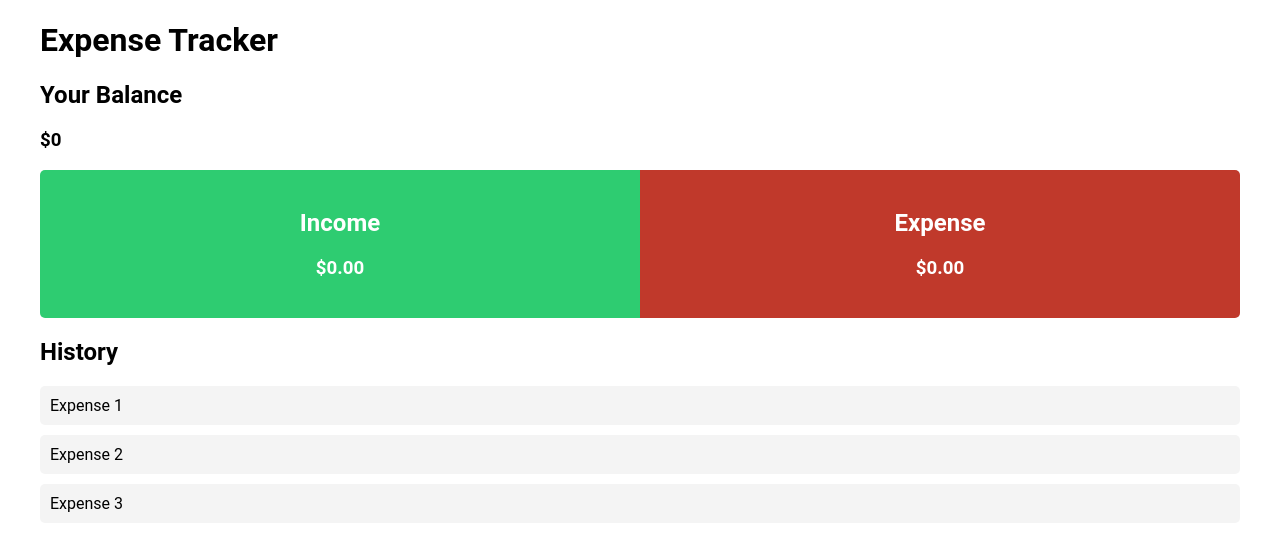
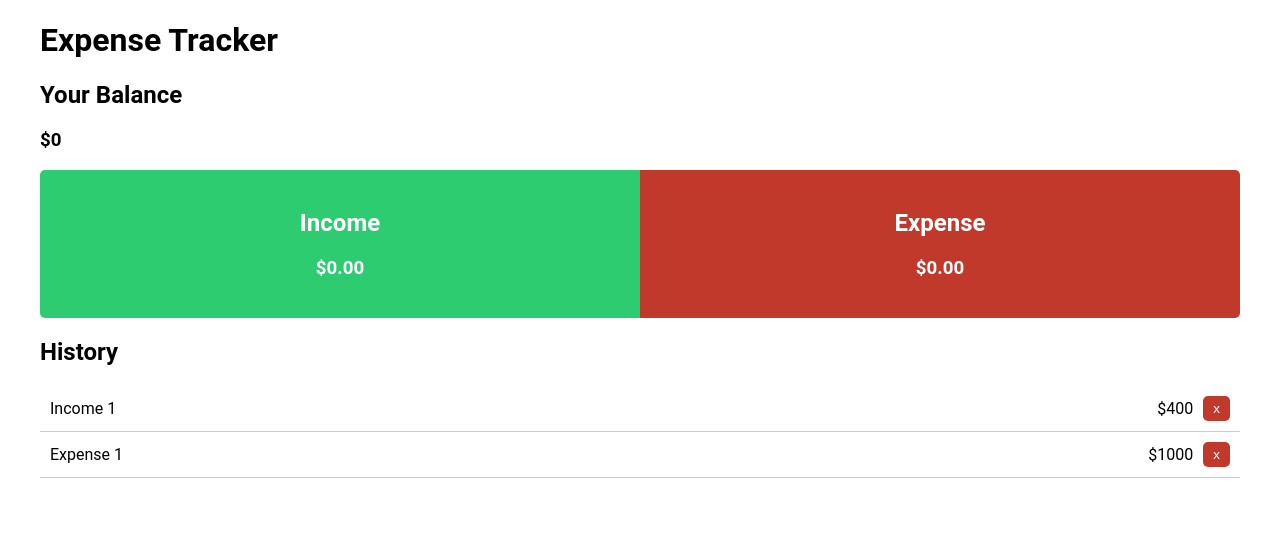
Before and after one commit to nazimbo/expense-tracker-vue, a Vue app: page / in a window 1280 px wide. Shown: the top 550 px of the page. Built offline with nearby package versions, Linux system fonts and the light colour scheme.

Commit message:
Refactor History component to display income and expenses with delete buttons

```diff
--- a/src/components/History.vue
+++ b/src/components/History.vue
@@ -2,9 +2,14 @@
   <div>
     <h2>History</h2>
     <ul>
-      <li>Expense 1</li>
-      <li>Expense 2</li>
-      <li>Expense 3</li>
+      <li class="plus">
+        <div>Income 1 <span>$400</span></div>
+        <button class="delete-btn">x</button>
+      </li>
+      <li class="minus">
+        <div>Expense 1 <span>$1000</span></div>
+        <button class="delete-btn">x</button>
+      </li>
     </ul>
   </div>
 </template>
@@ -16,11 +21,28 @@ ul {
 }
 
 li {
-  margin: 10px 0;
-  padding: 10px;
-  background-color: #f4f4f4;
   display: flex;
   justify-content: space-between;
+  align-items: center;
+  padding: 10px;
+  border-bottom: 1px solid #ccc;
+}
+
+li div {
+  display: flex;
+  justify-content: space-between;
+  align-items: center;
+  width: 100%;
+  padding-right: 10px;
+}
+
+.delete-btn {
+  background-color: #c0392b;
+  color: white;
+  border: none;
+  padding: 5px 10px;
   border-radius: 5px;
+  cursor: pointer;
+  margin-right: 0;
 }
 </style>
```
